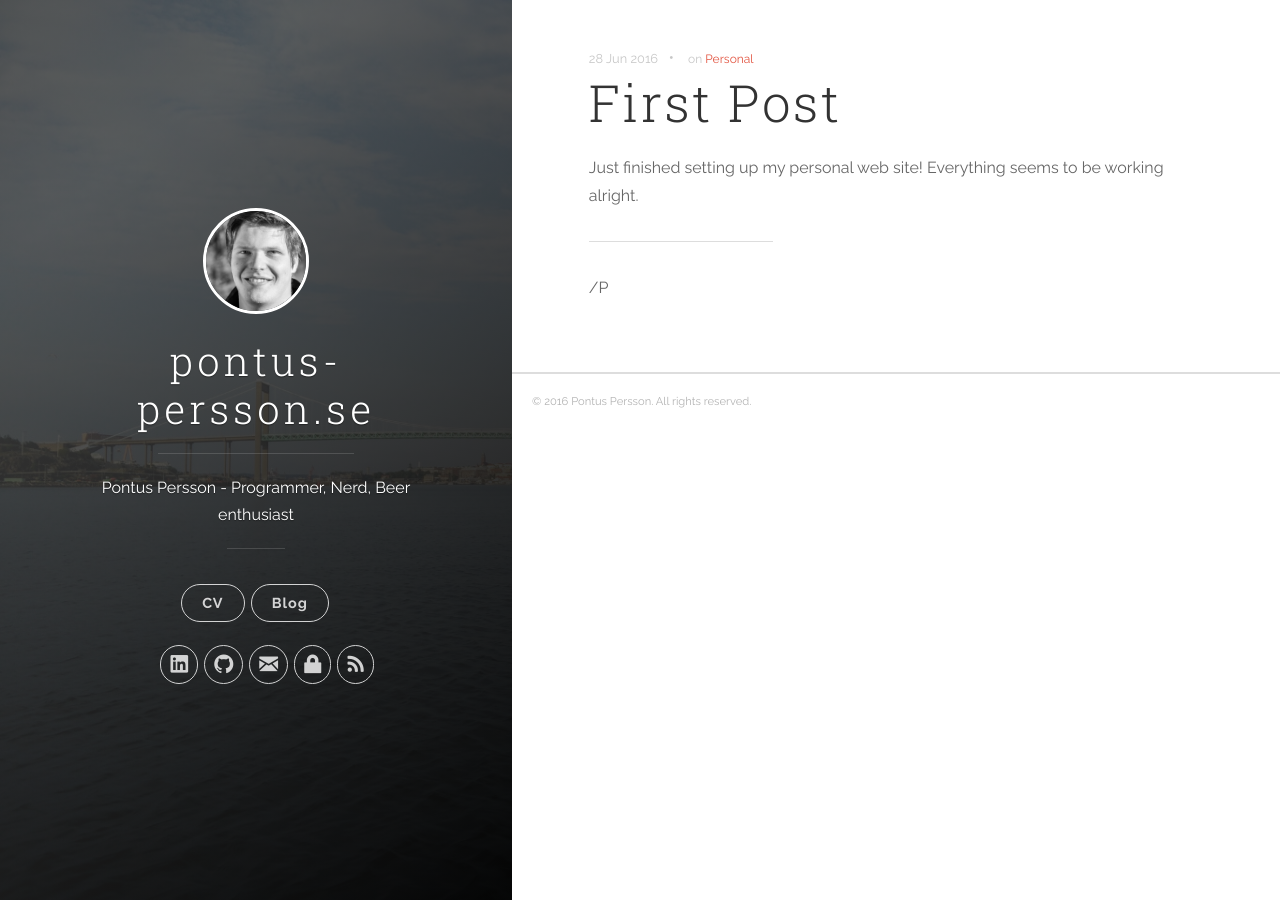
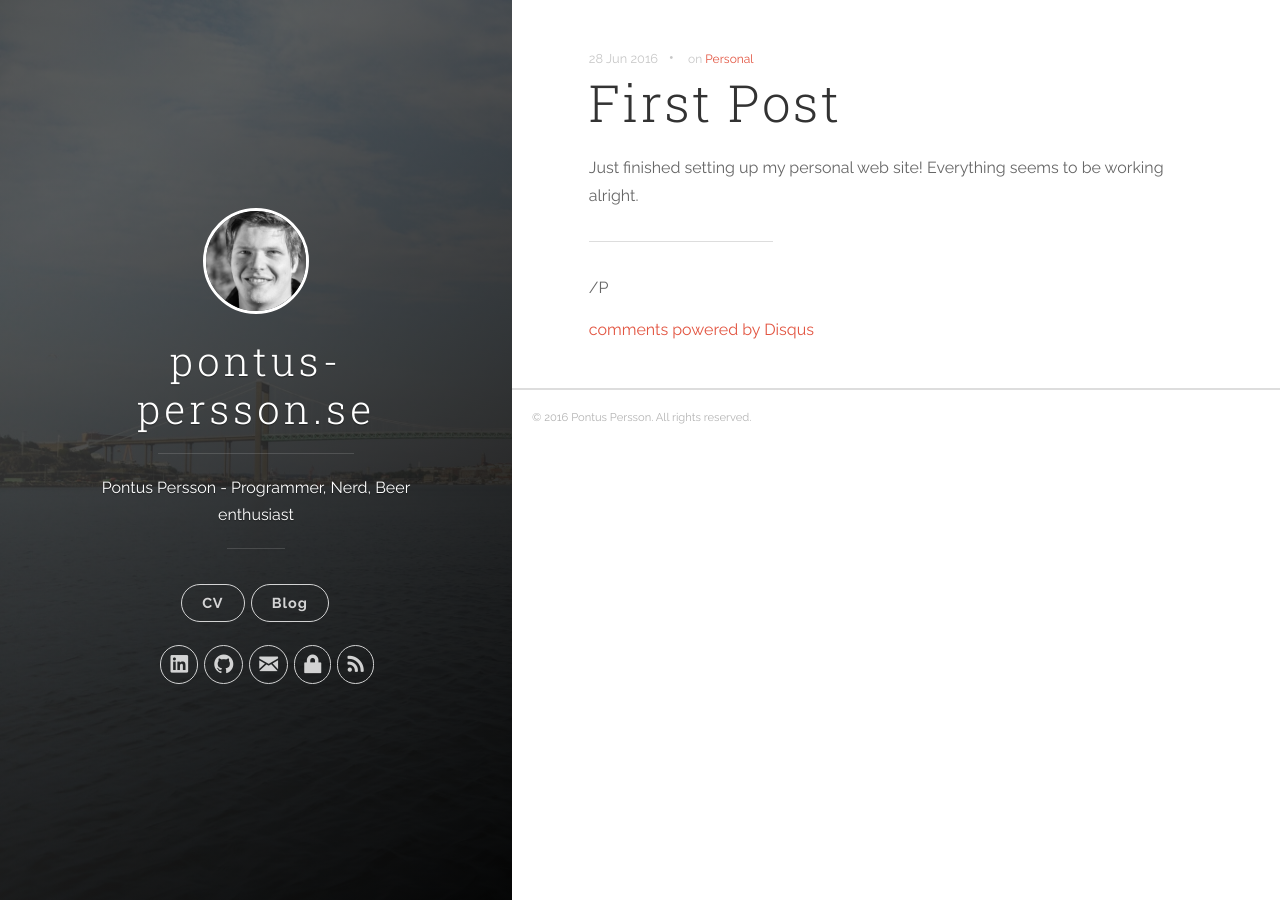
Before and after one commit to PontusHanssen/PontusPersson.github.io, a Jekyll site: the page built from _posts/2016-06-28-first.markdown, in a window 1280 px wide. Built offline with Jekyll 4.4.1, drawn with Linux system fonts in a browser that asks for light colours; nearby versions of some CDN libraries; comment, search, counter and statistics services are not loaded; part of the change alters nothing that is shown.

Commit message:
added google analytics and disqus

```diff
--- a/_config.yml
+++ b/_config.yml
@@ -3,8 +3,8 @@ title: pontus-persson.se
 description: 'Pontus Persson - Programmer, Nerd, Beer enthusiast'
 url: 'https://pontus-persson.se'
 baseurl: '/'
-# google_analytics: 'UA-XXXXXX-X'
-# disqus_shortname: 'your-disqus-name'
+google_analytics: 'UA-83373032-1'
+disqus_shortname: 'pontus-persson-se'
 
 author:
   name: 'Pontus Persson'
```
